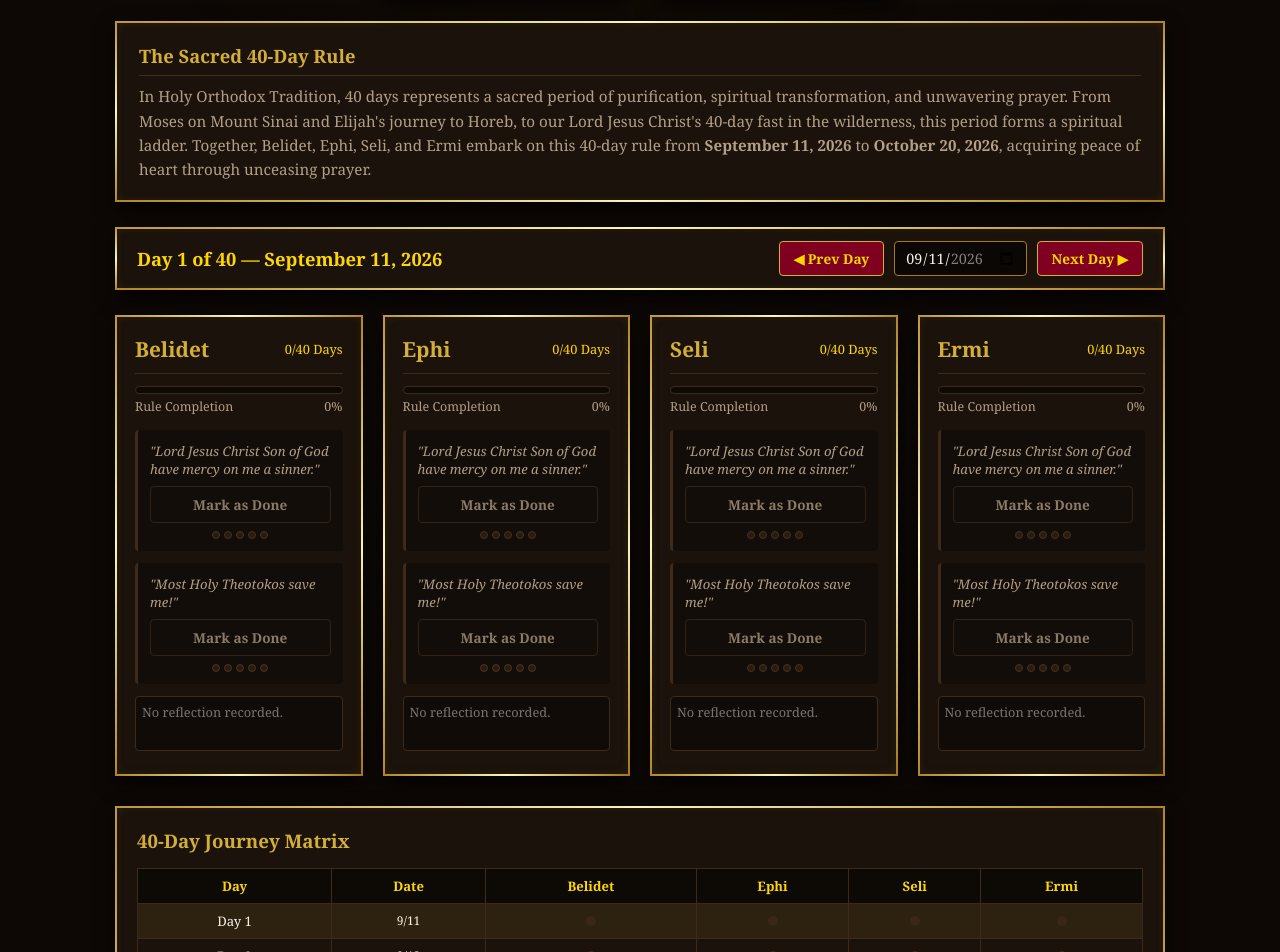
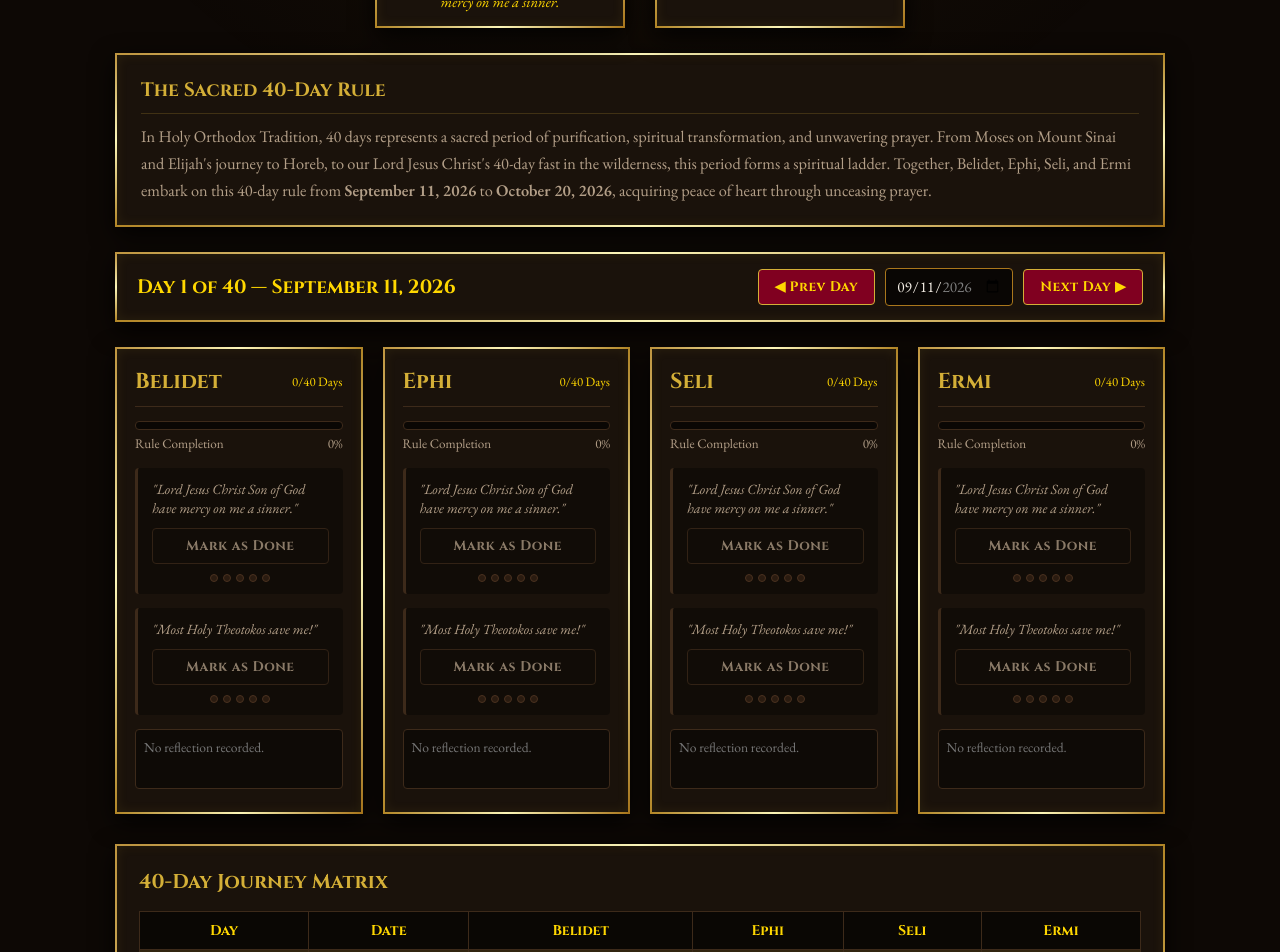
Before and after one commit to Belidet/40-days-prayer-journey, a plain HTML site: page 40_days_prayer_journey.html in a window 1280 px wide. Shown: the part 640-1592 px from the top of the page. Drawn offline with nearby package versions, Linux system fonts and the light colour scheme.

Commit message:
Update Style.css

```diff
--- a/Style.css
+++ b/Style.css
@@ -16,23 +16,24 @@
   box-sizing: border-box;
   margin: 0;
   padding: 0;
-  font-family: 'Georgia', 'Times New Roman', serif;
 }
 
 body {
   background-color: var(--dark-bg);
   color: var(--text-main);
-  padding: 20px 12px;
+  font-family: 'EB Garamond', 'Georgia', 'Times New Roman', serif;
+  padding: 24px 12px;
   display: flex;
   justify-content: center;
   position: relative;
   min-height: 100vh;
+  -webkit-font-smoothing: antialiased;
 }
 
 .ambient-glow {
   position: fixed;
   top: 0; left: 0; right: 0; bottom: 0;
-  background: radial-gradient(circle at 50% 20%, rgba(212, 175, 55, 0.07) 0%, rgba(0, 0, 0, 0) 75%);
+  background: radial-gradient(circle at 50% 18%, rgba(212, 175, 55, 0.08) 0%, rgba(0, 0, 0, 0) 75%);
   pointer-events: none;
   z-index: 0;
 }
@@ -44,7 +45,11 @@ body {
   z-index: 1;
 }
 
-/* Metallic Text & Border Styling */
+/* Typography & Metallic Gold Effects */
+h1, h2, h3, .gold-text {
+  font-family: 'Cinzel', 'Georgia', serif;
+}
+
 .gold-text {
   background: linear-gradient(135deg, #bf953f 0%, #fcf6ba 25%, #b38728 50%, #fbf5b7 75%, #aa771c 100%);
   -webkit-background-clip: text;
@@ -55,7 +60,7 @@ body {
 .gold-border-frame {
   border: 2px solid transparent;
   border-image: linear-gradient(to bottom right, #bf953f, #fcf6ba, #b38728, #fbf5b7, #aa771c) 1;
-  box-shadow: 0 8px 20px rgba(0,0,0,0.8), inset 0 0 10px rgba(212, 175, 55, 0.08);
+  box-shadow: 0 8px 24px rgba(0,0,0,0.85), inset 0 0 12px rgba(212, 175, 55, 0.09);
 }
 
 /* Header */
@@ -67,16 +72,16 @@ header {
 }
 
 .orthodox-cross {
-  font-size: 2.5rem;
+  font-size: 2.8rem;
   color: var(--gold-bright);
-  margin-bottom: 5px;
-  text-shadow: 0 0 10px rgba(255, 215, 0, 0.5);
+  margin-bottom: 4px;
+  text-shadow: 0 0 12px rgba(255, 215, 0, 0.5);
 }
 
 h1 {
   font-size: 2.2rem;
   letter-spacing: 2px;
-  margin-bottom: 5px;
+  margin-bottom: 6px;
 }
 
 .subtitle {
@@ -88,13 +93,13 @@ h1 {
 .scripture {
   color: var(--text-muted);
   font-style: italic;
-  font-size: 0.95rem;
+  font-size: 0.98rem;
 }
 
-/* User Auth Bar */
+/* User Authentication Bar */
 .user-bar {
   background: var(--card-bg);
-  padding: 12px 20px;
+  padding: 14px 20px;
   border-radius: 4px;
   display: flex;
   justify-content: space-between;
@@ -105,13 +110,13 @@ h1 {
 }
 
 .user-welcome {
-  font-size: 0.95rem;
+  font-size: 1rem;
   color: var(--text-muted);
 }
 
 .user-welcome strong {
   color: var(--gold-bright);
-  font-size: 1.05rem;
+  font-size: 1.1rem;
 }
 
 .auth-controls {
@@ -120,37 +125,40 @@ h1 {
   align-items: center;
 }
 
-input, select {
-  background: rgba(0, 0, 0, 0.6);
+input, select, textarea {
+  font-family: inherit;
+  background: rgba(0, 0, 0, 0.65);
   border: 1px solid var(--gold-dark);
   color: var(--text-main);
-  padding: 6px 10px;
+  padding: 7px 10px;
   border-radius: 4px;
-  font-size: 0.9rem;
+  font-size: 0.95rem;
   outline: none;
 }
 
-input:focus, select:focus {
+input:focus, select:focus, textarea:focus {
   border-color: var(--gold-bright);
-  box-shadow: 0 0 5px rgba(255, 215, 0, 0.4);
+  box-shadow: 0 0 6px rgba(255, 215, 0, 0.4);
 }
 
 /* Buttons */
 button {
+  font-family: 'Cinzel', serif;
   background-color: var(--crimson);
   color: var(--gold-bright);
   border: 1px solid var(--gold-primary);
-  padding: 7px 14px;
+  padding: 8px 16px;
   border-radius: 4px;
   cursor: pointer;
-  font-weight: bold;
+  font-weight: 700;
   font-size: 0.85rem;
+  letter-spacing: 0.5px;
   transition: all 0.2s ease-in-out;
 }
 
 button:hover {
   background-color: var(--crimson-hover);
-  box-shadow: 0 0 10px rgba(212, 175, 55, 0.5);
+  box-shadow: 0 0 12px rgba(212, 175, 55, 0.5);
   transform: translateY(-1px);
 }
 
@@ -177,9 +185,9 @@ button.sub-btn:hover {
 
 .icon-card {
   background: var(--card-bg);
-  padding: 12px;
+  padding: 14px;
   text-align: center;
-  width: 240px;
+  width: 250px;
   border-radius: 4px;
   position: relative;
 }
@@ -188,7 +196,7 @@ button.sub-btn:hover {
   content: '';
   position: absolute;
   top: 0; left: 0; right: 0; bottom: 0;
-  background: radial-gradient(circle, rgba(255, 215, 0, 0.1) 0%, transparent 70%);
+  background: radial-gradient(circle, rgba(255, 215, 0, 0.12) 0%, transparent 70%);
   animation: candleFlicker 4s infinite alternate ease-in-out;
   pointer-events: none;
 }
@@ -201,7 +209,7 @@ button.sub-btn:hover {
 
 .icon-img-wrapper {
   width: 100%;
-  height: 250px;
+  height: 260px;
   position: relative;
   background: #120b06;
   border-radius: 4px;
@@ -225,52 +233,53 @@ button.sub-btn:hover {
 }
 
 .icon-caption {
-  margin-top: 10px;
-  font-size: 0.88rem;
+  margin-top: 12px;
+  font-size: 0.92rem;
   color: var(--gold-bright);
-  line-height: 1.35;
+  line-height: 1.4;
   font-style: italic;
 }
 
 /* Prologue Card */
 .prologue-card {
   background: var(--card-bg);
-  padding: 18px 22px;
+  padding: 20px 24px;
   border-radius: 4px;
   margin-bottom: 25px;
-  line-height: 1.6;
+  line-height: 1.65;
 }
 
 .prologue-card h3 {
   color: var(--gold-primary);
-  margin-bottom: 8px;
-  font-size: 1.15rem;
+  margin-bottom: 10px;
+  font-size: 1.2rem;
   border-bottom: 1px solid rgba(212, 175, 55, 0.2);
-  padding-bottom: 5px;
+  padding-bottom: 6px;
 }
 
 .prologue-card p {
   color: var(--text-muted);
-  font-size: 0.95rem;
+  font-size: 1.02rem;
 }
 
 /* Date Selector */
 .date-selector {
   background: var(--card-bg);
-  padding: 12px 20px;
+  padding: 14px 20px;
   border-radius: 4px;
   display: flex;
   justify-content: space-between;
   align-items: center;
   margin-bottom: 25px;
   flex-wrap: wrap;
-  gap: 10px;
+  gap: 12px;
 }
 
 .date-display {
-  font-size: 1.15rem;
+  font-size: 1.2rem;
   color: var(--gold-bright);
   font-weight: bold;
+  font-family: 'Cinzel', serif;
 }
 
 .date-nav {
@@ -295,7 +304,7 @@ button.sub-btn:hover {
 }
 
 .user-card.active-user-card {
-  box-shadow: 0 0 15px rgba(212, 175, 55, 0.2);
+  box-shadow: 0 0 18px rgba(212, 175, 55, 0.25);
 }
 
 .user-card-header {
@@ -304,21 +313,21 @@ button.sub-btn:hover {
   align-items: center;
   border-bottom: 1px solid var(--card-border);
   padding-bottom: 10px;
-  margin-bottom: 12px;
+  margin-bottom: 14px;
 }
 
 .user-card-header h2 {
   color: var(--gold-primary);
-  font-size: 1.3rem;
+  font-size: 1.35rem;
 }
 
 .progress-container {
-  margin-bottom: 15px;
+  margin-bottom: 16px;
 }
 
 .progress-bar-bg {
-  background: rgba(0, 0, 0, 0.5);
-  height: 8px;
+  background: rgba(0, 0, 0, 0.6);
+  height: 9px;
   border-radius: 4px;
   overflow: hidden;
   border: 1px solid var(--card-border);
@@ -332,32 +341,33 @@ button.sub-btn:hover {
 }
 
 .progress-text {
-  font-size: 0.78rem;
+  font-size: 0.82rem;
   color: var(--text-muted);
-  margin-top: 4px;
+  margin-top: 5px;
   display: flex;
   justify-content: space-between;
 }
 
 /* Prayer Action Cards */
 .prayer-item {
-  background: rgba(0, 0, 0, 0.3);
-  padding: 12px;
+  background: rgba(0, 0, 0, 0.35);
+  padding: 12px 14px;
   border-radius: 4px;
   border-left: 3px solid var(--card-border);
-  margin-bottom: 12px;
+  margin-bottom: 14px;
 }
 
 .prayer-item.is-done {
   border-left-color: var(--gold-bright);
-  background: rgba(46, 77, 37, 0.2);
+  background: rgba(46, 77, 37, 0.25);
 }
 
 .prayer-name {
-  font-size: 0.82rem;
+  font-size: 0.88rem;
   color: var(--text-muted);
   font-style: italic;
-  margin-bottom: 8px;
+  margin-bottom: 10px;
+  line-height: 1.35;
 }
 
 .status-toggle-btn {
@@ -378,8 +388,8 @@ button.sub-btn:hover {
 .beads-container {
   display: flex;
   justify-content: center;
-  gap: 4px;
-  margin-top: 8px;
+  gap: 5px;
+  margin-top: 10px;
 }
 
 .bead {
@@ -392,82 +402,80 @@ button.sub-btn:hover {
 
 .bead.filled {
   background: var(--gold-bright);
-  box-shadow: 0 0 5px var(--gold-bright);
+  box-shadow: 0 0 6px var(--gold-bright);
 }
 
 /* Reflection Note Area */
 .note-box {
-  margin-top: 10px;
+  margin-top: 12px;
 }
 
 .note-box textarea {
   width: 100%;
-  height: 55px;
-  background: rgba(0, 0, 0, 0.4);
+  height: 60px;
+  background: rgba(0, 0, 0, 0.45);
   border: 1px solid var(--card-border);
   color: var(--text-main);
   border-radius: 4px;
-  padding: 6px;
-  font-size: 0.8rem;
+  padding: 8px;
+  font-size: 0.85rem;
   resize: none;
-}
-
-.note-box textarea:focus {
-  border-color: var(--gold-dark);
 }
 
 /* Matrix Table */
 .matrix-card {
   background: var(--card-bg);
-  padding: 20px;
+  padding: 22px;
   border-radius: 4px;
 }
 
 .matrix-card h3 {
   color: var(--gold-primary);
-  margin-bottom: 15px;
+  margin-bottom: 16px;
+  font-size: 1.25rem;
 }
 
 .matrix-table {
   width: 100%;
   border-collapse: collapse;
-  font-size: 0.82rem;
+  font-size: 0.88rem;
   text-align: center;
 }
 
 .matrix-table th, .matrix-table td {
-  padding: 8px 6px;
+  padding: 9px 8px;
   border: 1px solid var(--card-border);
 }
 
 .matrix-table th {
-  background: rgba(0, 0, 0, 0.5);
+  background: rgba(0, 0, 0, 0.6);
   color: var(--gold-bright);
+  font-family: 'Cinzel', serif;
 }
 
 .matrix-table tr.active-row {
-  background: rgba(212, 175, 55, 0.1);
+  background: rgba(212, 175, 55, 0.12);
 }
 
 .matrix-status-dot {
   display: inline-block;
-  width: 10px;
-  height: 10px;
+  width: 11px;
+  height: 11px;
   border-radius: 50%;
   background: #3a2719;
 }
 
 .matrix-status-dot.completed {
   background: var(--gold-bright);
-  box-shadow: 0 0 6px var(--gold-bright);
+  box-shadow: 0 0 8px var(--gold-bright);
 }
 
 .matrix-status-dot.partial {
   background: #d4af37;
 }
 
-/* Responsive */
-@media (max-width: 600px) {
+/* Responsive Styles */
+@media (max-width: 650px) {
   .user-bar, .date-selector {
     flex-direction: column;
     align-items: stretch;
```
